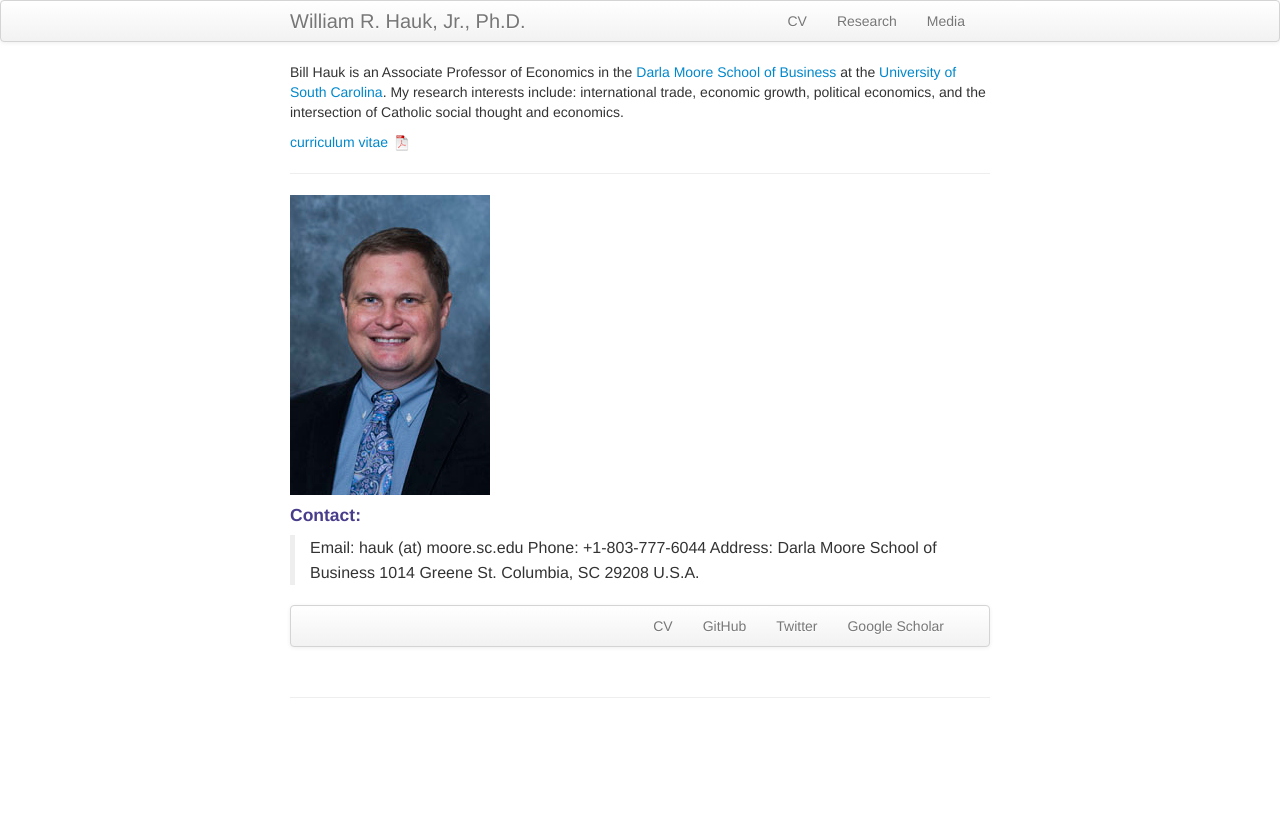
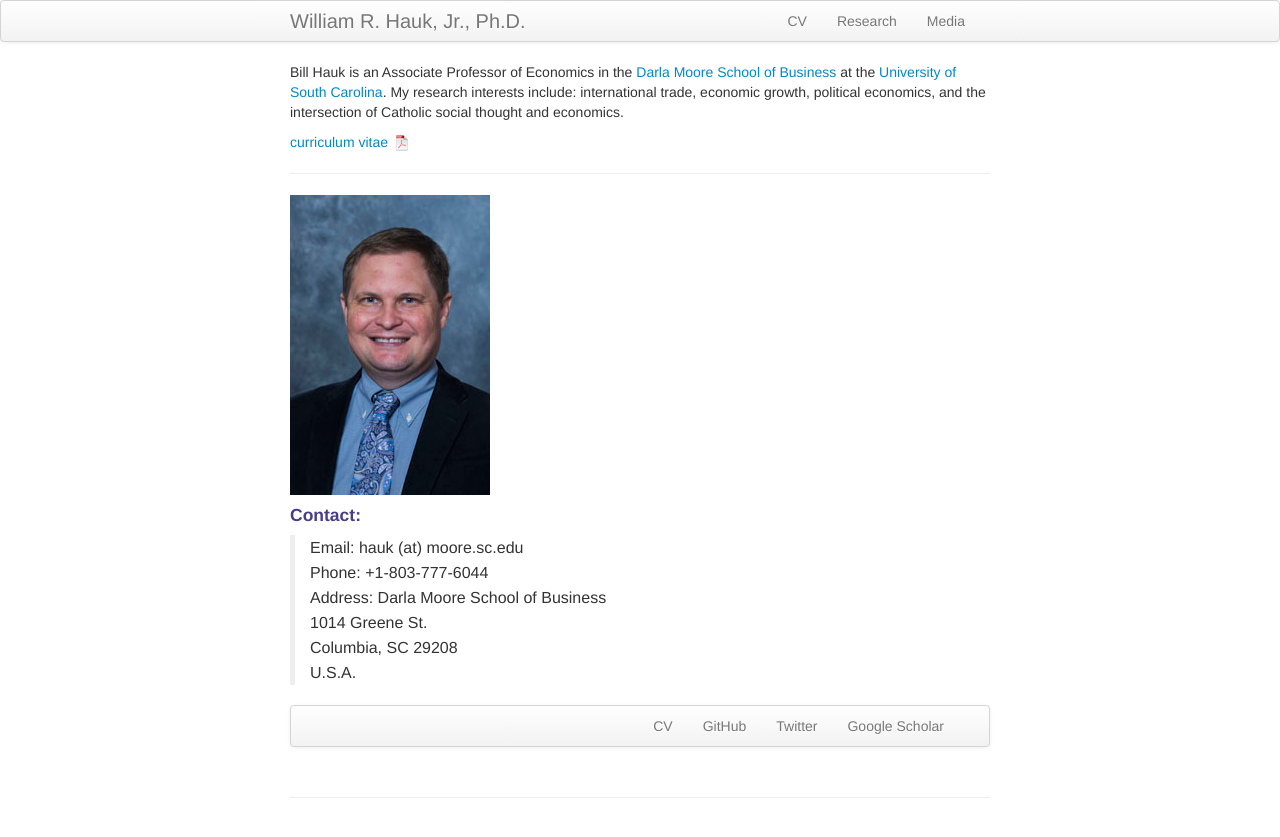
Before and after one commit to BillHauk/BillHauk.github.io, a Jekyll site: the page built from index.md, in a window 1280 px wide. Shown: the top 837 px of the page. Built offline with Jekyll 4.4.1, drawn with Linux system fonts in a browser that asks for light colours; Markdown is read by kramdown in place of the engine named in the settings.

Commit message:
Add breaks to contact info

```diff
--- a/index.md
+++ b/index.md
@@ -15,11 +15,11 @@ Bill Hauk is an Associate Professor of Economics in the [Darla Moore School of B
 ![Bill Hauk](/assets/headshot.jpg)
 
 #### Contact:
-> Email: hauk (at) moore.sc.edu
-Phone: +1-803-777-6044
-Address: Darla Moore School of Business
-1014 Greene St.
-Columbia, SC 29208
+> Email: hauk (at) moore.sc.edu<br>
+Phone: +1-803-777-6044<br>
+Address: Darla Moore School of Business<br>
+1014 Greene St.<br>
+Columbia, SC 29208<br>
 U.S.A.
 
 
```
